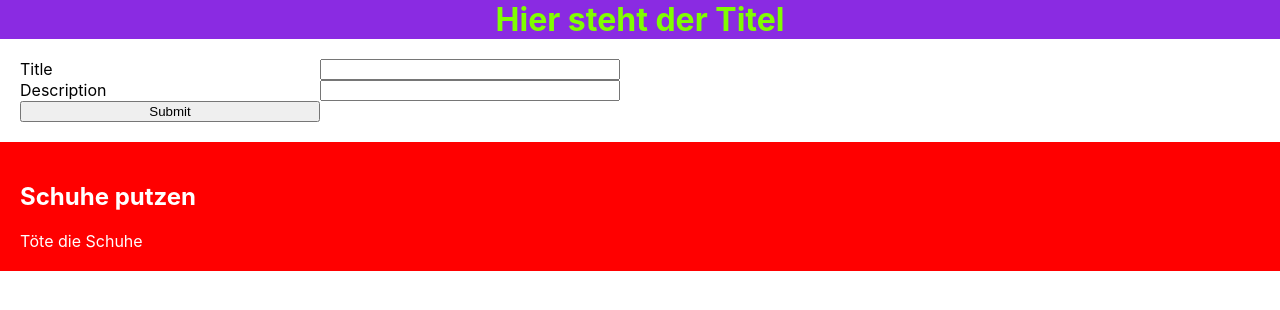
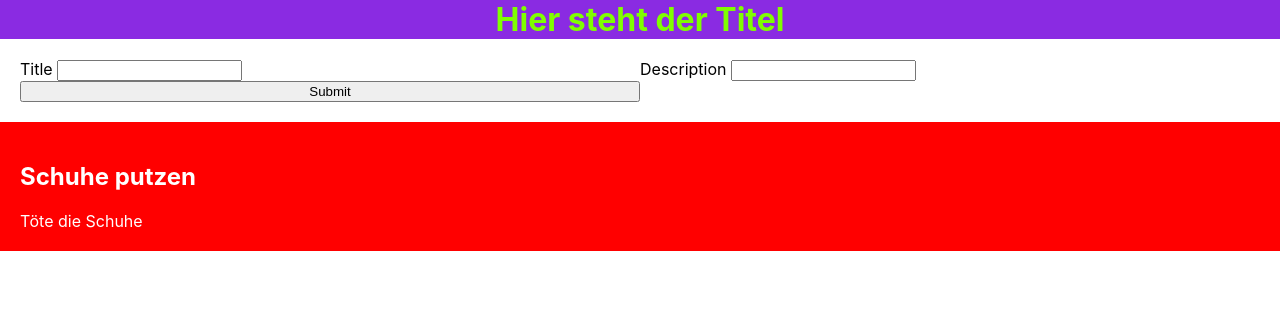
Before and after one commit to Alkawi/todo, a React (Vite) app: page / in a window 1280 px wide. Shown: the top 310 px of the page. Built offline with nearby package versions, Linux system fonts and the light colour scheme.

Commit message:
Create states for inputs

```diff
--- a/src/app/components/Form/Form.module.css
+++ b/src/app/components/Form/Form.module.css
@@ -4,7 +4,3 @@
   padding: 20px;
   justify-content: center;
 }
-
-.formContainer {
-  max-width: 640px;
-}
--- a/src/app/components/Form/Form.tsx
+++ b/src/app/components/Form/Form.tsx
@@ -1,15 +1,32 @@
-import React from 'react';
+import React, { useState } from 'react';
 import styles from './Form.module.css';
 
 function Form(): JSX.Element {
+  const [title, setTitle] = useState('');
+  const [description, setDescription] = useState('');
+
   return (
-    <div className={styles.formContainer}>
-      <form action="" className={styles.form}>
-        <label htmlFor="title">Title</label>
-        <input type="text" name="title" />
-        <label htmlFor="description">Description</label>
-        <input type="text" name="description" />
-        <button>Submit</button>
+    <div>
+      <form className={styles.form}>
+        <label>
+          Title{' '}
+          <input
+            type="text"
+            value={title}
+            onChange={(event) => setTitle(event.target.value)}
+          />
+        </label>
+        <label>
+          Description{' '}
+          <input
+            type="text"
+            value={description}
+            onChange={(event) => {
+              setDescription(event.target.value);
+            }}
+          />
+        </label>
+        <input type="submit" value="Submit" />
       </form>
     </div>
   );
```
